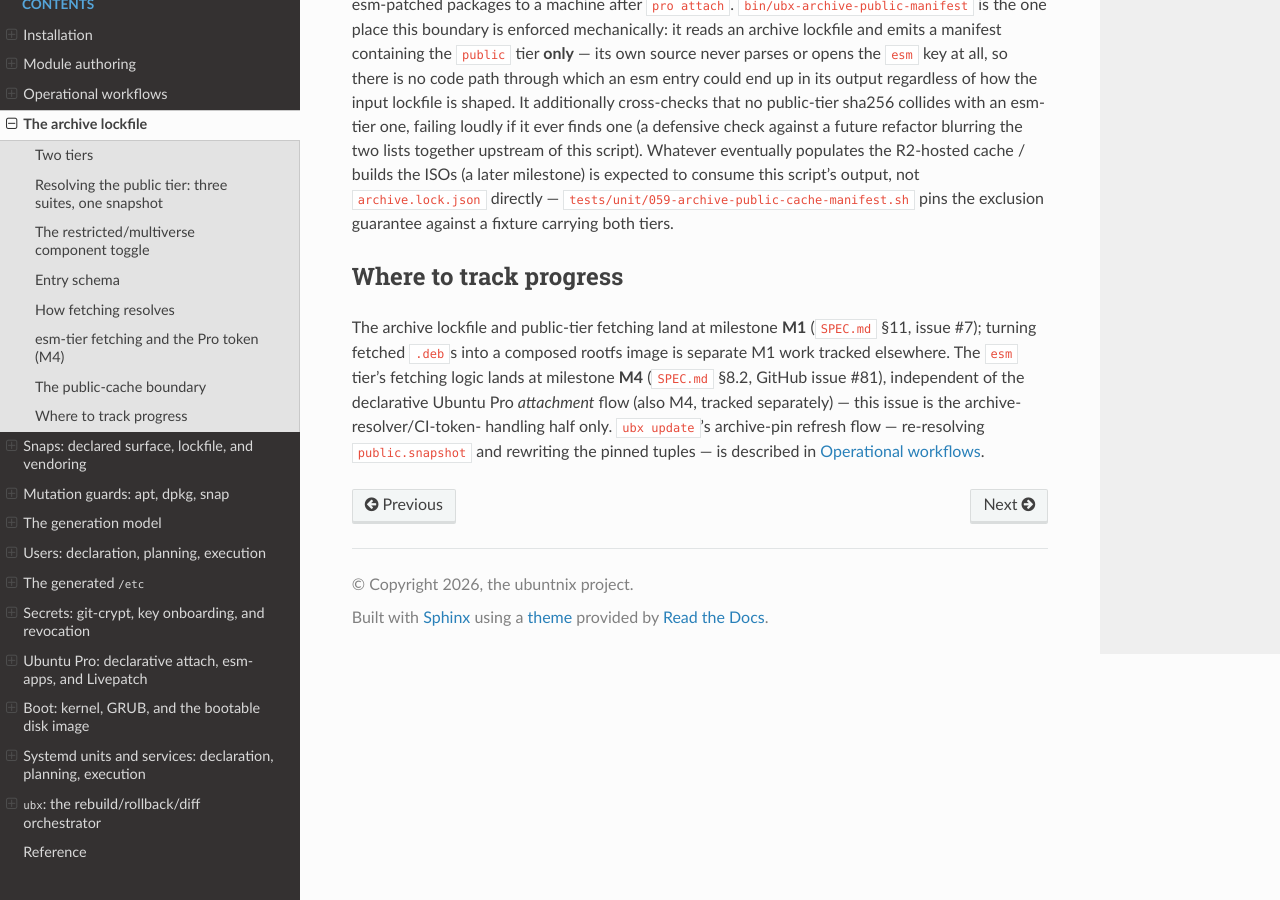
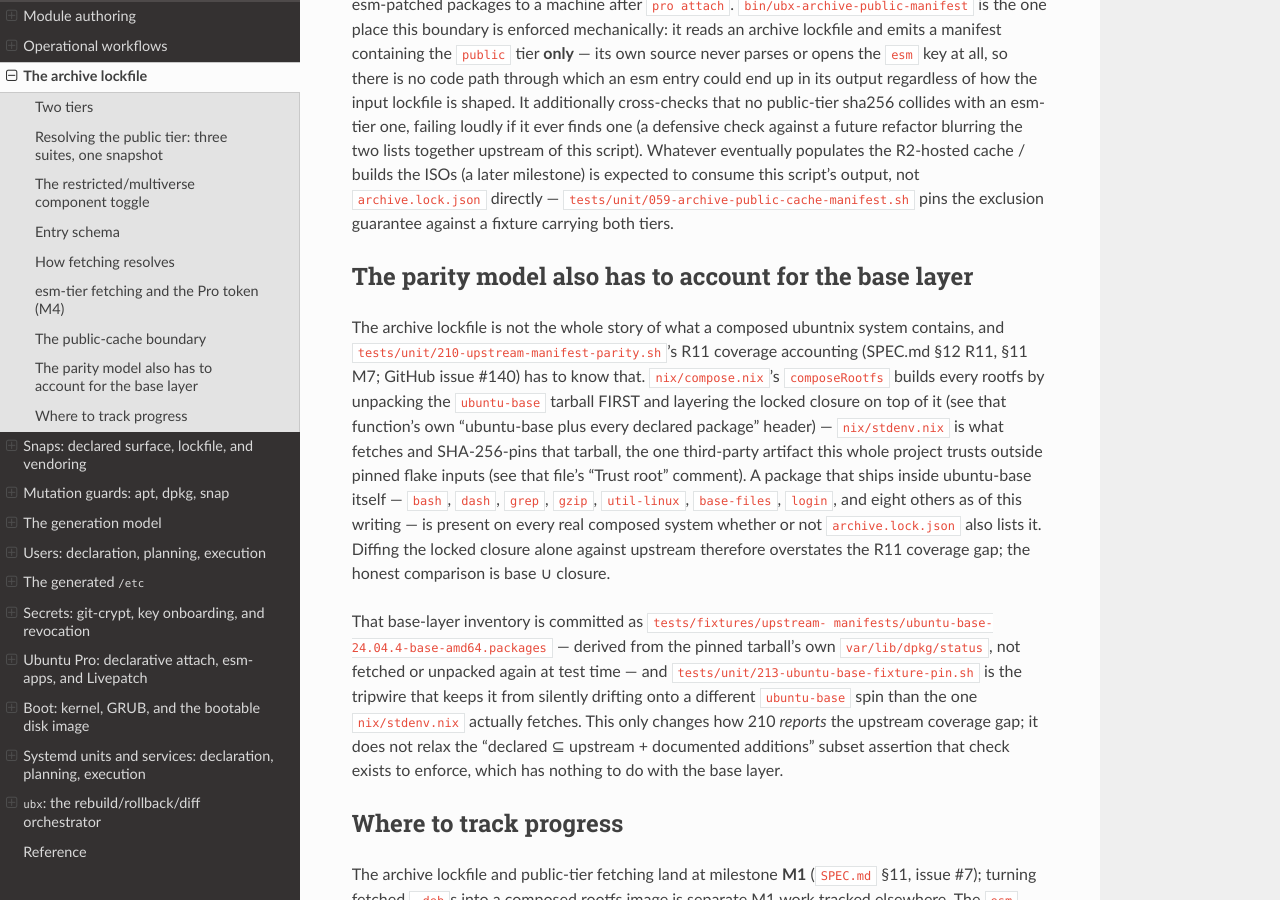
Before and after one commit to Guno327/ubuntnix, a Sphinx documentation site: the page built from docs/archive.md, in a window 1280 px wide and 900 px high, scrolled down 5281 px. Built offline with Sphinx 7.4.7 and the Read the Docs theme 3.1.0, drawn with Linux system fonts in a browser that asks for light colours; pages that are not in the unit, such as notebooks, are missing from menus.

Commit message:
test(parity): account for the ubuntu-base layer in R11 coverage — closes #140
tests/unit/210-upstream-manifest-parity.sh diffed archive.lock.json's
locked closure directly against Canonical's upstream manifests and reported
the difference as "missing from ubuntnix". That measures the wrong set: a
composed ubuntnix rootfs is not the closure, it is nix/compose.nix's
composeRootfs unpacking the ubuntu-base tarball FIRST with the locked
closure layered on top (nix/compose.nix:95/291). Packages shipping inside
ubuntu-base itself were therefore counted as absent — the check was
reporting that a ubuntnix system has no bash, dash, grep, gzip, util-linux,
base-files or login, all of which are present on every composed system.

Commits the base layer's own inventory as a fixture (91 packages, derived
from the pinned tarball's var/lib/dpkg/status) so 210 can compute the
honest effective set, base ∪ closure, without fetching or unpacking 30MB
in CI. Measured effect against the Server manifest: the reported gap drops
263 -> 248, with exactly 15 packages closed by the base layer.

The fixture records the SHA-256 of the tarball it came from, and the new
tests/unit/213-ubuntu-base-fixture-pin.sh is the tripwire against drift:
it parses that provenance hash, asserts it still matches nix/stdenv.nix's
live ubuntu-base pin, and asserts the list is non-empty, sorted and
duplicate-free. Verified as a real tripwire, not a no-op — independently
confirmed failing on a wrong-but-well-formed hash, an out-of-order entry,
and a duplicated name, each with a distinct message.

210's change is strictly additive reporting appended after the existing
output; the load-bearing "declared ⊆ upstream + documented additions"
subset assertion is byte-identical and its OK line is unchanged.

The fixture's 91 names were independently re-derived by the PM from a
freshly downloaded ubuntu-base-24.04.4-base-amd64.tar.gz whose SHA-256 was
verified equal to nix/stdenv.nix's committed pin, and match byte-for-byte.

Suite: 132 tests, 127 passed, 1 failed, 4 skipped — the single failure is
the pre-existing tests/unit/184-home-apply.sh, which fails only in the
local snap-confined sandbox (nested `bash` exits 126 / "Permission denied")
and is green in CI on main; the 4 skips are the git-crypt/qemu-gated tests.
shellcheck -x clean on both touched scripts.

Co-Authored-By: Claude Opus 5 <noreply@anthropic.com>

```diff
--- a/docs/archive.md
+++ b/docs/archive.md
@@ -286,6 +286,33 @@ expected to consume this script's output, not `archive.lock.json`
 directly — `tests/unit/059-archive-public-cache-manifest.sh` pins the
 exclusion guarantee against a fixture carrying both tiers.
 
+## The parity model also has to account for the base layer
+
+The archive lockfile is not the whole story of what a composed ubuntnix
+system contains, and `tests/unit/210-upstream-manifest-parity.sh`'s R11
+coverage accounting (SPEC.md §12 R11, §11 M7; GitHub issue #140) has to
+know that. `nix/compose.nix`'s `composeRootfs` builds every rootfs by
+unpacking the `ubuntu-base` tarball FIRST and layering the locked closure
+on top of it (see that function's own "ubuntu-base plus every declared
+package" header) — `nix/stdenv.nix` is what fetches and SHA-256-pins that
+tarball, the one third-party artifact this whole project trusts outside
+pinned flake inputs (see that file's "Trust root" comment). A package that
+ships inside ubuntu-base itself — `bash`, `dash`, `grep`, `gzip`,
+`util-linux`, `base-files`, `login`, and eight others as of this writing —
+is present on every real composed system whether or not `archive.lock.json`
+also lists it. Diffing the locked closure alone against upstream therefore
+overstates the R11 coverage gap; the honest comparison is base ∪ closure.
+
+That base-layer inventory is committed as `tests/fixtures/upstream-
+manifests/ubuntu-base-24.04.4-base-amd64.packages` — derived from the
+pinned tarball's own `var/lib/dpkg/status`, not fetched or unpacked again
+at test time — and `tests/unit/213-ubuntu-base-fixture-pin.sh` is the
+tripwire that keeps it from silently drifting onto a different
+`ubuntu-base` spin than the one `nix/stdenv.nix` actually fetches. This
+only changes how 210 *reports* the upstream coverage gap; it does not
+relax the "declared ⊆ upstream + documented additions" subset assertion
+that check exists to enforce, which has nothing to do with the base layer.
+
 ## Where to track progress
 
 The archive lockfile and public-tier fetching land at milestone **M1**
```
Also changed, not shown: 4 other files.
